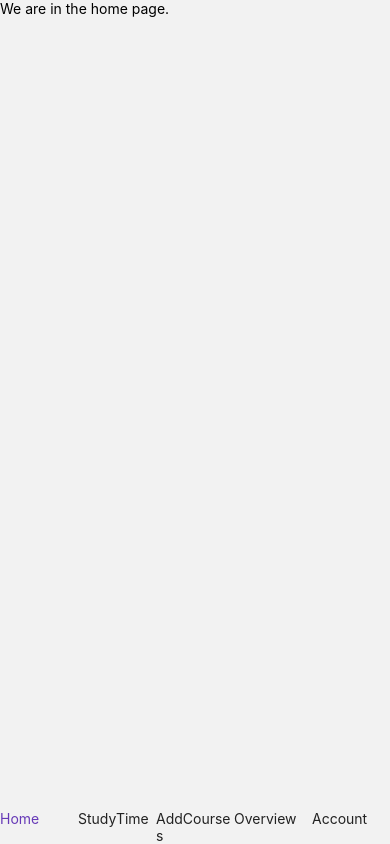
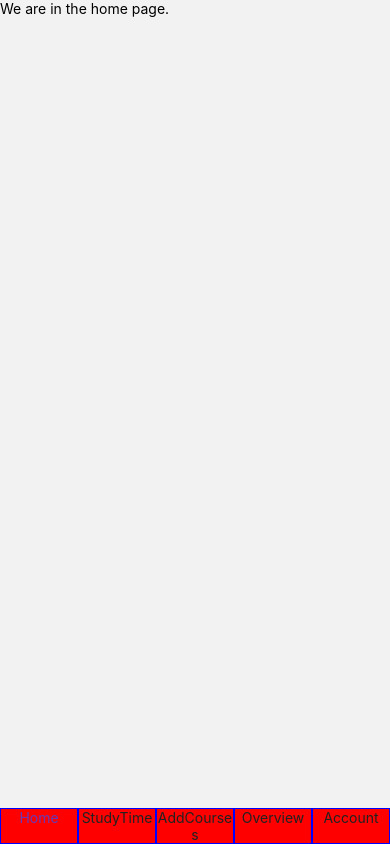
Before and after one commit to rosie-roses/Study-Buddy, a React Native app in the folder study-buddy-app/: screen /Dummy in a window 390 px wide. Built offline with nearby package versions, Linux system fonts and the light colour scheme.

Commit message:
Trying to fix the styling of the bottom menu bar.

```diff
--- a/study-buddy-app/app/screens/MenuBar.js
+++ b/study-buddy-app/app/screens/MenuBar.js
@@ -9,7 +9,7 @@ import { Text, View, TouchableOpacity } from "react-native";
 const MenuBar = ({ state, descriptors, navigation }) => {
 
     return (
-        <View style={{ flexDirection: 'row' }}>
+        <View style={{ flexDirection: 'row', flexWrap: 'wrap', backgroundColor: 'red' }}>
           {state.routes.map((route, index) => {
             const { options } = descriptors[route.key];
             const label =
@@ -48,9 +48,9 @@ const MenuBar = ({ state, descriptors, navigation }) => {
                 onPress={onPress}
                 onLongPress={onLongPress}
                 key={index}
-                style={{ flex: 1 }}
+                style={{ flex: 1, borderColor: "blue", borderWidth: 1}}
               >
-                <Text style={{ color: isFocused ? '#673ab7' : '#222' }}>
+                <Text style={{ color: isFocused ? '#673ab7' : '#222', textAlign: "center" }}>
                   {label}
                 </Text>
               </TouchableOpacity>
```
